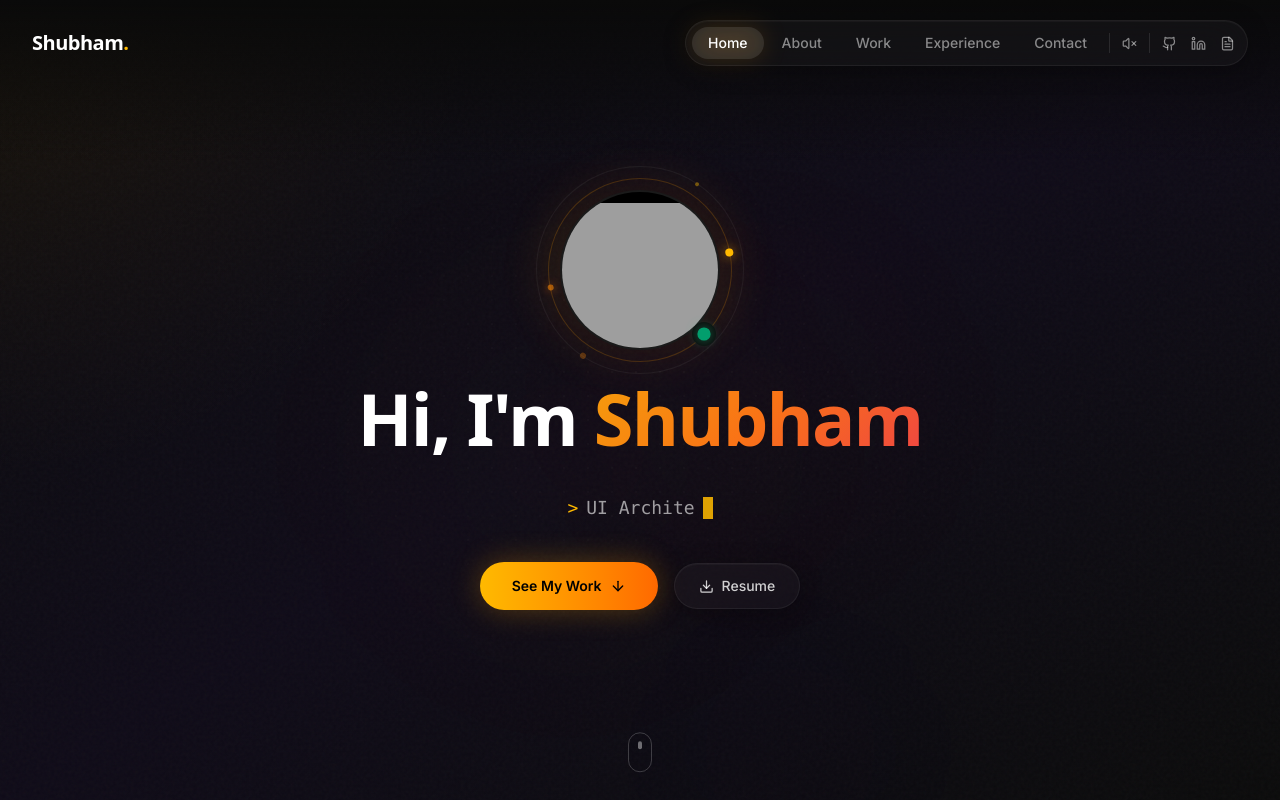
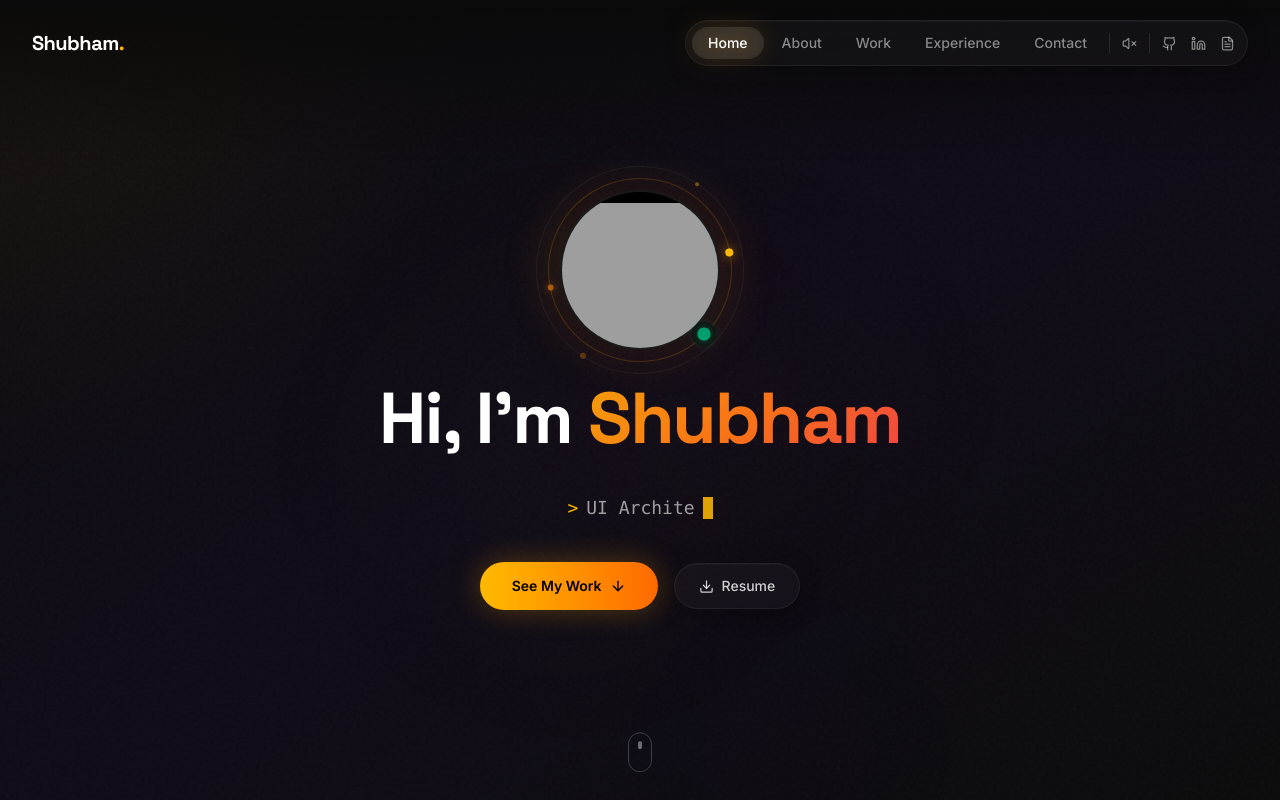
Before and after one commit to shubham-ram/portfolio, a React (Vite) app: page / in a window 1280 px wide. Built offline with nearby package versions, Linux system fonts and the light colour scheme; grey boxes are pictures that could not be loaded.

Commit message:
feat: font family to Space Grotesk

```diff
--- a/src/index.css
+++ b/src/index.css
@@ -21,7 +21,7 @@
   --radius-lg: var(--radius);
   --radius-md: calc(var(--radius) - 2px);
   --radius-sm: calc(var(--radius) - 4px);
-  --font-heading: "Syne", system-ui, sans-serif;
+  --font-heading: "Space Grotesk", system-ui, sans-serif;
   --font-body: "Inter", system-ui, sans-serif;
 }
 
@@ -63,7 +63,8 @@
     scroll-behavior: auto; /* Lenis handles this */
   }
 
-  body, html {
+  body,
+  html {
     background-color: var(--background);
     color: var(--foreground);
     margin: 0;
@@ -83,7 +84,12 @@
   }
 
   /* Typography */
-  h1, h2, h3, h4, h5, h6 {
+  h1,
+  h2,
+  h3,
+  h4,
+  h5,
+  h6 {
     font-family: var(--font-heading);
   }
 
@@ -117,7 +123,10 @@
 
   /* Dot grid background */
   .bg-dot-pattern {
-    background-image: radial-gradient(rgba(255, 255, 255, 0.06) 1px, transparent 1px);
+    background-image: radial-gradient(
+      rgba(255, 255, 255, 0.06) 1px,
+      transparent 1px
+    );
     background-size: 24px 24px;
   }
 
@@ -156,7 +165,8 @@
   .reveal.active {
     opacity: 1;
     transform: translateY(0);
-    transition: opacity 0.8s cubic-bezier(0.22, 1, 0.36, 1),
-                transform 0.8s cubic-bezier(0.22, 1, 0.36, 1);
+    transition:
+      opacity 0.8s cubic-bezier(0.22, 1, 0.36, 1),
+      transform 0.8s cubic-bezier(0.22, 1, 0.36, 1);
   }
 }
```
